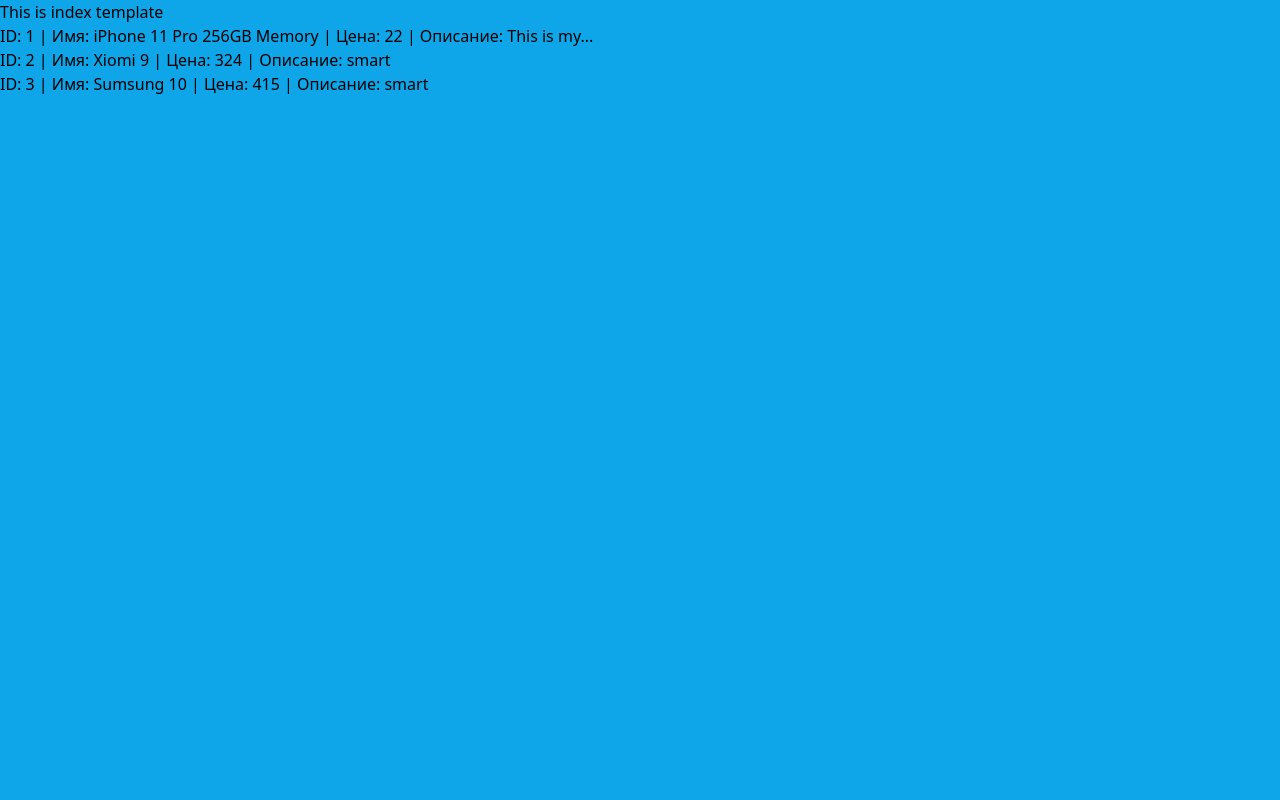
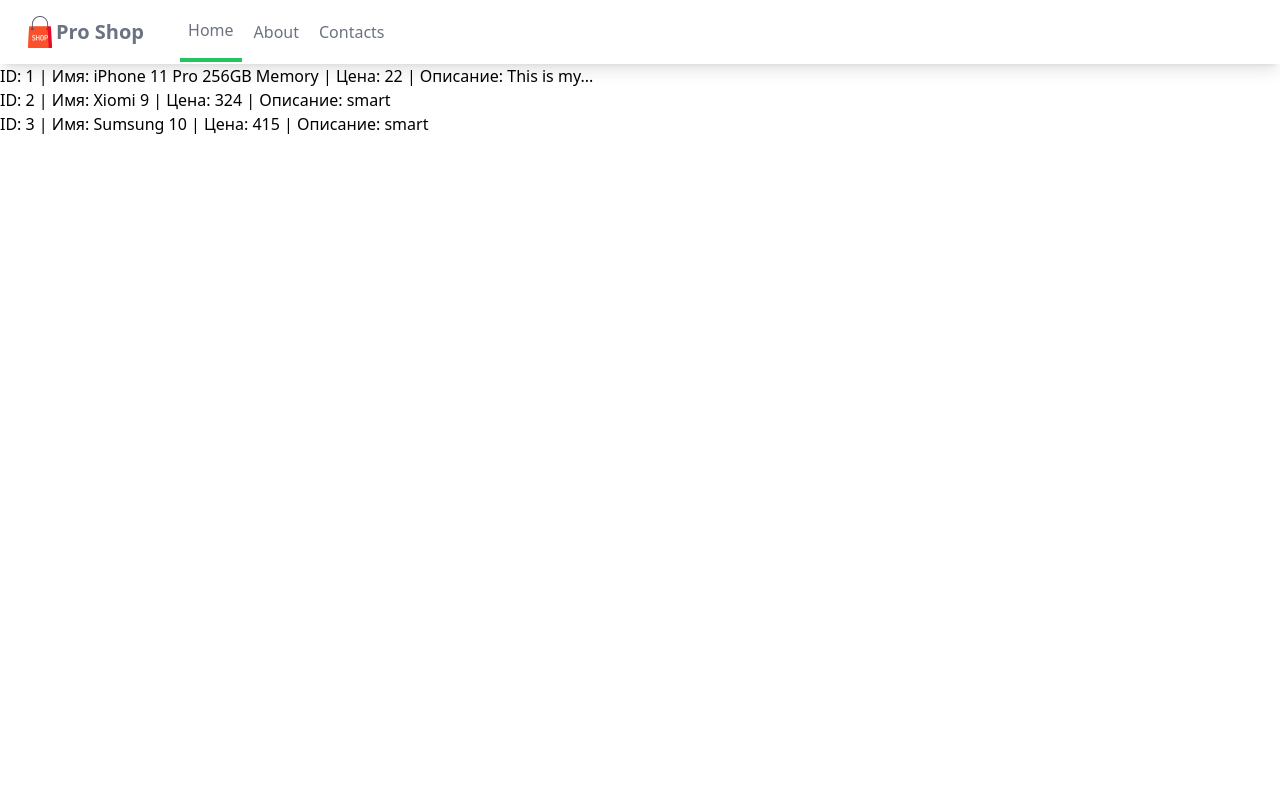
Before and after one commit to KateRoot1/Django_project_store, a Django app: page /myapp/ in a window 1280 px wide. Run offline with Django 5.2, Linux system fonts and the light colour scheme; data comes from the database, SQL or seed files in the repository.

Commit message:
tailwind navbar

```diff
--- a/mysite/myapp/static/myapp/styles.css
+++ b/mysite/myapp/static/myapp/styles.css
@@ -558,7 +558,97 @@ video {
   position: static;
 }
 
+.mx-auto {
+  margin-left: auto;
+  margin-right: auto;
+}
+
+.block {
+  display: block;
+}
+
+.flex {
+  display: flex;
+}
+
+.h-8 {
+  height: 2rem;
+}
+
+.w-8 {
+  width: 2rem;
+}
+
+.items-center {
+  align-items: center;
+}
+
+.justify-between {
+  justify-content: space-between;
+}
+
+.space-x-7 > :not([hidden]) ~ :not([hidden]) {
+  --tw-space-x-reverse: 0;
+  margin-right: calc(1.75rem * var(--tw-space-x-reverse));
+  margin-left: calc(1.75rem * calc(1 - var(--tw-space-x-reverse)));
+}
+
+.space-x-1 > :not([hidden]) ~ :not([hidden]) {
+  --tw-space-x-reverse: 0;
+  margin-right: calc(0.25rem * var(--tw-space-x-reverse));
+  margin-left: calc(0.25rem * calc(1 - var(--tw-space-x-reverse)));
+}
+
+.border-b-4 {
+  border-bottom-width: 4px;
+}
+
+.border-green-500 {
+  --tw-border-opacity: 1;
+  border-color: rgb(34 197 94 / var(--tw-border-opacity));
+}
+
 .bg-sky-500 {
   --tw-bg-opacity: 1;
   background-color: rgb(14 165 233 / var(--tw-bg-opacity));
 }
+
+.bg-white {
+  --tw-bg-opacity: 1;
+  background-color: rgb(255 255 255 / var(--tw-bg-opacity));
+}
+
+.px-4 {
+  padding-left: 1rem;
+  padding-right: 1rem;
+}
+
+.px-2 {
+  padding-left: 0.5rem;
+  padding-right: 0.5rem;
+}
+
+.py-4 {
+  padding-top: 1rem;
+  padding-bottom: 1rem;
+}
+
+.text-xl {
+  font-size: 1.25rem;
+  line-height: 1.75rem;
+}
+
+.font-semibold {
+  font-weight: 600;
+}
+
+.text-gray-500 {
+  --tw-text-opacity: 1;
+  color: rgb(107 114 128 / var(--tw-text-opacity));
+}
+
+.shadow-lg {
+  --tw-shadow: 0 10px 15px -3px rgb(0 0 0 / 0.1), 0 4px 6px -4px rgb(0 0 0 / 0.1);
+  --tw-shadow-colored: 0 10px 15px -3px var(--tw-shadow-color), 0 4px 6px -4px var(--tw-shadow-color);
+  box-shadow: var(--tw-ring-offset-shadow, 0 0 #0000), var(--tw-ring-shadow, 0 0 #0000), var(--tw-shadow);
+}
--- /dev/null
+++ b/mysite/myapp/templates/myapp/base.html
@@ -0,0 +1,15 @@
+<!DOCTYPE html>
+{% load static %}
+<html lang="en">
+<head>
+    <meta charset="UTF-8">
+    <meta name="viewport" content="width=device-width, initial-scale=1.0">
+    <link rel="stylesheet" href="{% static 'myapp/styles.css' %}">
+    <title>Document</title>
+</head>
+<body>
+    {% block content %}
+
+    {% endblock content %}
+</body>
+</html>
--- a/mysite/myapp/templates/myapp/index.html
+++ b/mysite/myapp/templates/myapp/index.html
@@ -1,10 +1,25 @@
+{% extends "myapp/base.html" %}
 {% load static %}
-<html>
-    <head>
-        <link rel="stylesheet" href="{% static 'myapp/styles.css' %}">
-    </head>
-    <body class="bg-sky-500">
-        <h1>This is index template</h1>
+{% block content %}
+      <nav class="bg-white shadow-lg">
+        <div class="max-w-6x1 mx-auto px-4">
+          <div class="flex justify-between">
+            <div class="flex space-x-7">
+              <div>
+								<a href="#" class="flex items-center px-2 py-4">
+							  <img class="h-8 w-8" src="{% static 'myapp/images/logo.png' %}" alt="logo" />
+								<span class="text-gray-500 font-semibold text-xl">Pro Shop</span>
+								</a>
+              </div>
+							<div class="items-center flex space-x-1">
+								<a href="#" class="py-4 px-2 text-gray-500 fond-semibold border-b-4 border-green-500">Home</a>
+								<a href="#" class="py-4 px-2 text-gray-500 fond-semibold">About</a>
+								<a href="#" class="py-4 px-2 text-gray-500 fond-semibold">Contacts</a>
+							</div>
+            </div>
+          </div>
+        </div>
+			</nav>
         <h4>
             <!-- <a href="/myapp/items/{{item.id}}/"></a> -->
             {% for item in items %}
@@ -13,5 +28,4 @@
             </a>
             {% endfor %}
         </h4>
-    </body>
-</html>
+				{% endblock content %}
```
Also changed, not shown: mysite/myapp/static/myapp/images/logo.png (added).
